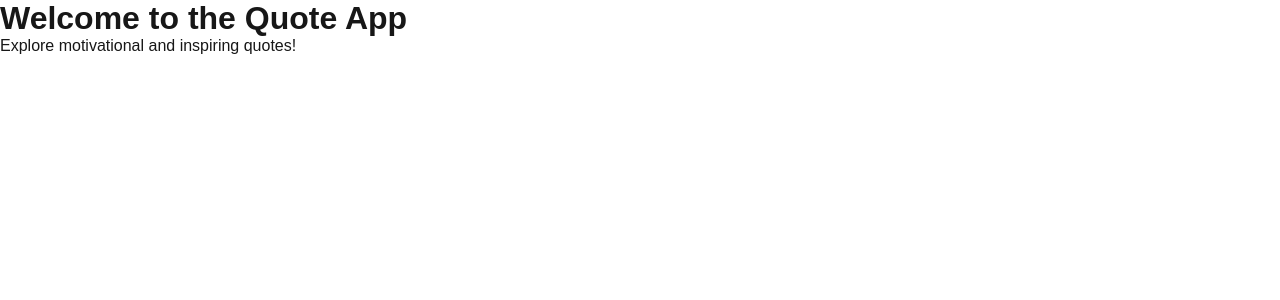
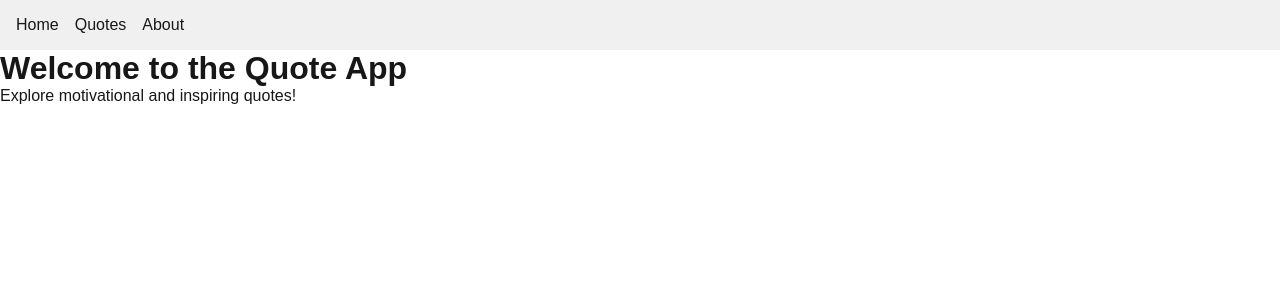
Before and after one commit to Uttamdevsharma/nextjs-quote-app, a Next.js app: page / in a window 1280 px wide. Shown: the top 300 px of the page. Built offline with nearby package versions, Linux system fonts and the light colour scheme.

Commit message:
feat : root layout

```diff
--- a/src/app/components/Navbar.jsx
+++ b/src/app/components/Navbar.jsx
@@ -0,0 +1,14 @@
+'use client';
+import Link from 'next/link';
+
+export default function Navbar() {
+  return (
+    <nav style={{ padding: '1rem', background: '#f0f0f0' }}>
+      <ul style={{ display: 'flex', gap: '1rem', listStyle: 'none' }}>
+        <li><Link href="/">Home</Link></li>
+        <li><Link href="/quotes">Quotes</Link></li>
+        <li><Link href="/about">About</Link></li>
+      </ul>
+    </nav>
+  );
+}
--- a/src/app/layout.js
+++ b/src/app/layout.js
@@ -1,5 +1,6 @@
 import { Geist, Geist_Mono } from "next/font/google";
 import "./globals.css";
+import Navbar from "./components/Navbar";
 
 const geistSans = Geist({
   variable: "--font-geist-sans",
@@ -20,6 +21,7 @@ export default function RootLayout({ children }) {
   return (
     <html lang="en">
       <body className={`${geistSans.variable} ${geistMono.variable}`}>
+        <Navbar/>
         {children}
       </body>
     </html>
```
